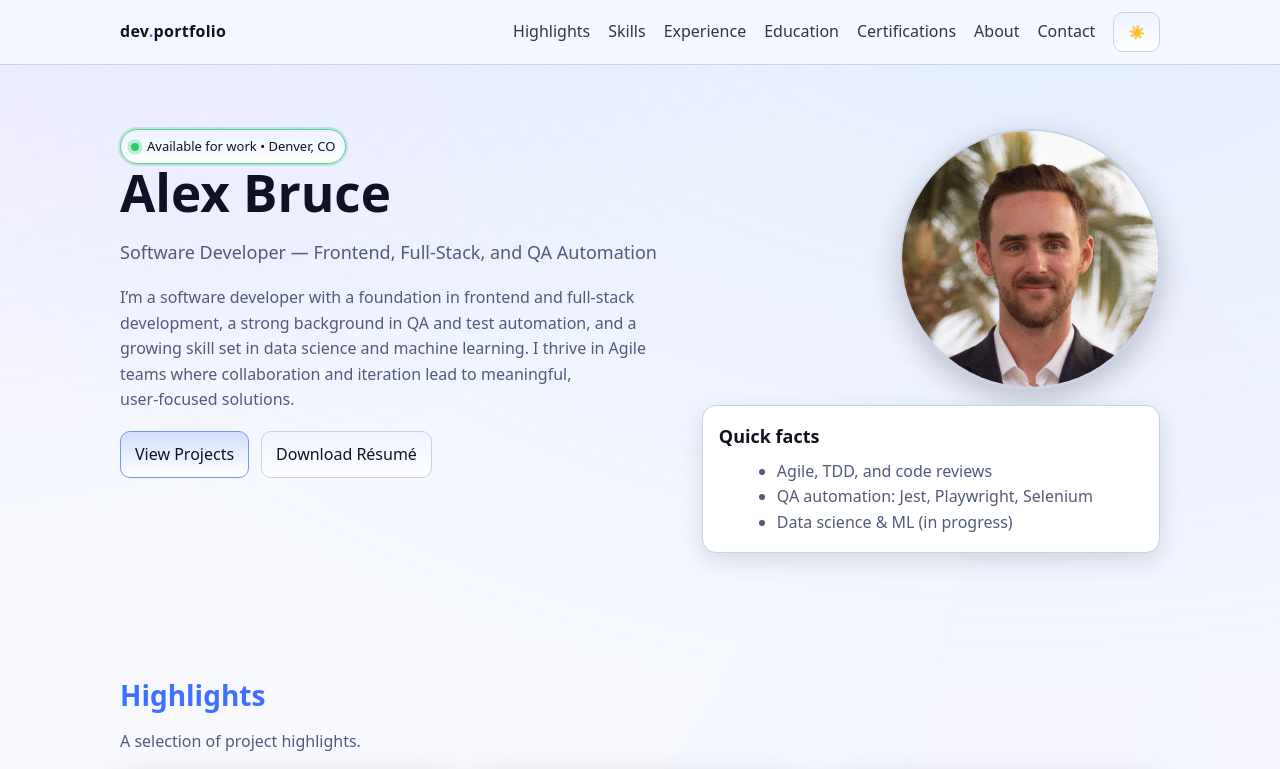
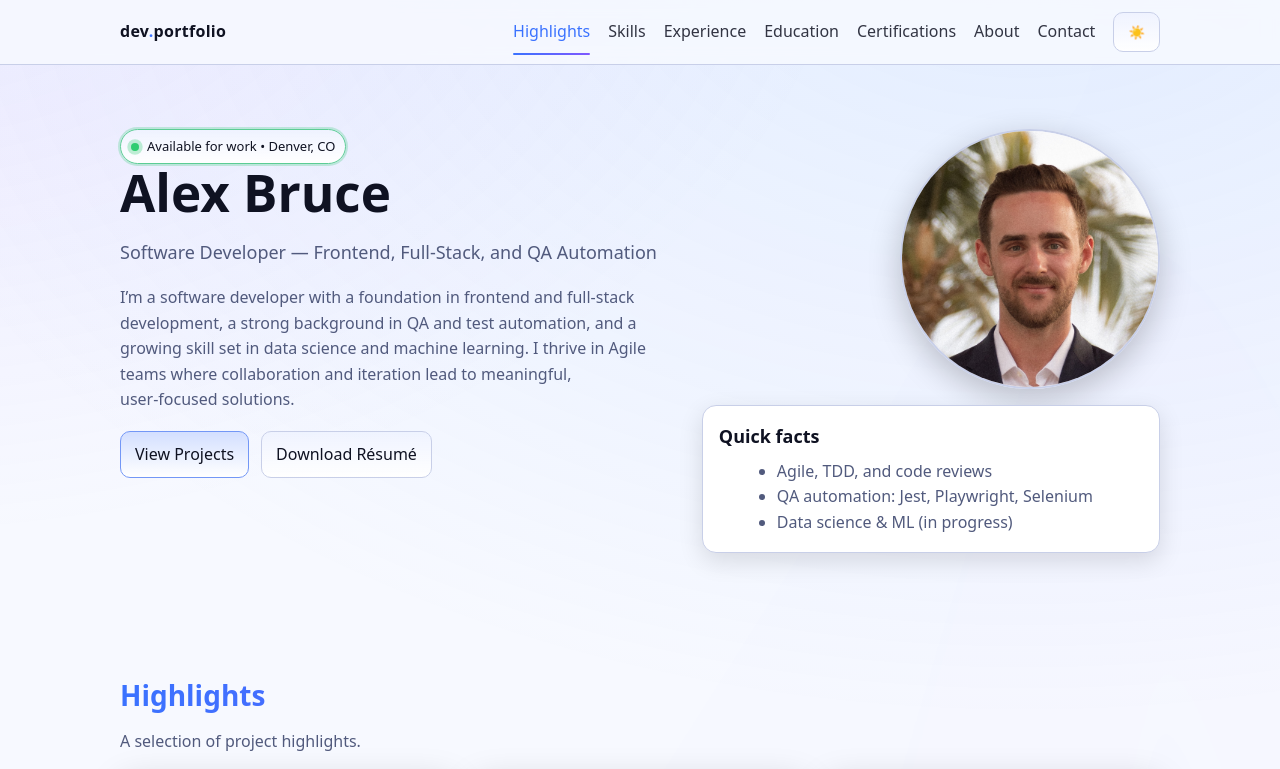
Before and after one commit to Alexbruce1/portfolio2025, a React (Vite) app: page / in a window 1280 px wide. Shown: the top 769 px of the page. Built offline with nearby package versions, Linux system fonts and the light colour scheme.

Commit message:
feat(nav): sticky active section highlight with scroll tracking; accessible aria-current on links

```diff
--- a/src/components/Header.jsx
+++ b/src/components/Header.jsx
@@ -1,18 +1,41 @@
-import React from 'react';
+import React, { useEffect, useState } from 'react';
 
 export default function Header({ onToggleTheme, theme }) {
+  const [active, setActive] = useState('projects');
+
+  useEffect(() => {
+    const ids = ['projects','skills','experience','education','certifications','about','contact'];
+    const getActive = () => {
+      const y = 80;
+      let current = ids[0];
+      for (const id of ids) {
+        const el = document.getElementById(id);
+        if (!el) continue;
+        const top = el.getBoundingClientRect().top;
+        if (top - y <= 0) current = id;
+      }
+      setActive(current);
+    };
+    getActive();
+    window.addEventListener('scroll', getActive, { passive: true });
+    window.addEventListener('resize', getActive);
+    return () => {
+      window.removeEventListener('scroll', getActive);
+      window.removeEventListener('resize', getActive);
+    };
+  }, []);
   return (
     <header className="site-header" role="banner">
       <div className="container nav">
         <a href="#home" className="brand" aria-label="Home, dev portfolio brand">dev<span className="dot">.</span>portfolio</a>
         <nav className="nav-links" aria-label="Primary">
-          <a href="#projects" className="hide-sm">Highlights</a>
-          <a href="#skills" className="hide-sm">Skills</a>
-          <a href="#experience" className="hide-sm">Experience</a>
-          <a href="#education" className="hide-sm">Education</a>
-          <a href="#certifications" className="hide-sm">Certifications</a>
-          <a href="#about" className="hide-sm">About</a>
-          <a href="#contact">Contact</a>
+          <a href="#projects" className={`hide-sm${active==='projects'?' active':''}`} aria-current={active==='projects'?'page':undefined}>Highlights</a>
+          <a href="#skills" className={`hide-sm${active==='skills'?' active':''}`} aria-current={active==='skills'?'page':undefined}>Skills</a>
+          <a href="#experience" className={`hide-sm${active==='experience'?' active':''}`} aria-current={active==='experience'?'page':undefined}>Experience</a>
+          <a href="#education" className={`hide-sm${active==='education'?' active':''}`} aria-current={active==='education'?'page':undefined}>Education</a>
+          <a href="#certifications" className={`hide-sm${active==='certifications'?' active':''}`} aria-current={active==='certifications'?'page':undefined}>Certifications</a>
+          <a href="#about" className={`hide-sm${active==='about'?' active':''}`} aria-current={active==='about'?'page':undefined}>About</a>
+          <a href="#contact" className={active==='contact'?'active':''} aria-current={active==='contact'?'page':undefined}>Contact</a>
           <button
             className="btn"
             onClick={onToggleTheme}
--- a/src/index.css
+++ b/src/index.css
@@ -61,8 +61,15 @@ header.site-header {
 .brand { font-weight: 700; letter-spacing: 0.3px; }
 .brand .dot { color: var(--brand); }
 .nav-links { display: flex; gap: 18px; align-items: center; }
-.nav-links a { opacity: 0.85; }
+.nav-links a { position: relative; opacity: 0.85; }
 .nav-links a:hover { opacity: 1; color: var(--brand); }
+.nav-links a.active { opacity: 1; color: var(--brand); }
+.nav-links a.active::after {
+  content: "";
+  position: absolute; left: 0; right: 0; bottom: -10px; height: 2px;
+  background: linear-gradient(90deg, var(--brand), var(--brand-2));
+  border-radius: 2px;
+}
 .brand:hover { color: var(--brand); background: linear-gradient(90deg, var(--brand), var(--brand-2)); -webkit-background-clip: text; background-clip: text; color: transparent; }
 .btn {
   display: inline-flex; align-items: center; justify-content: center;
```
